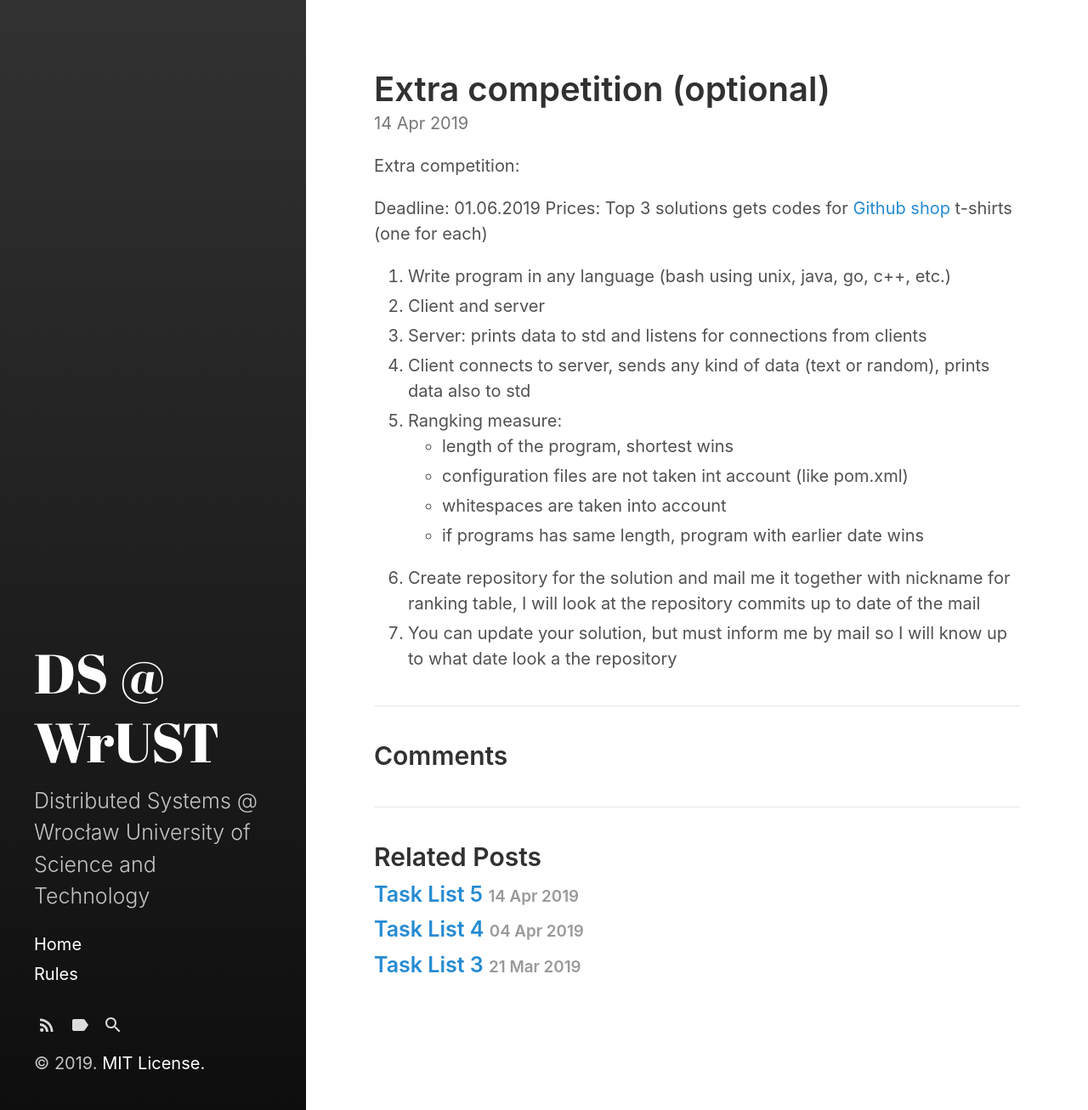
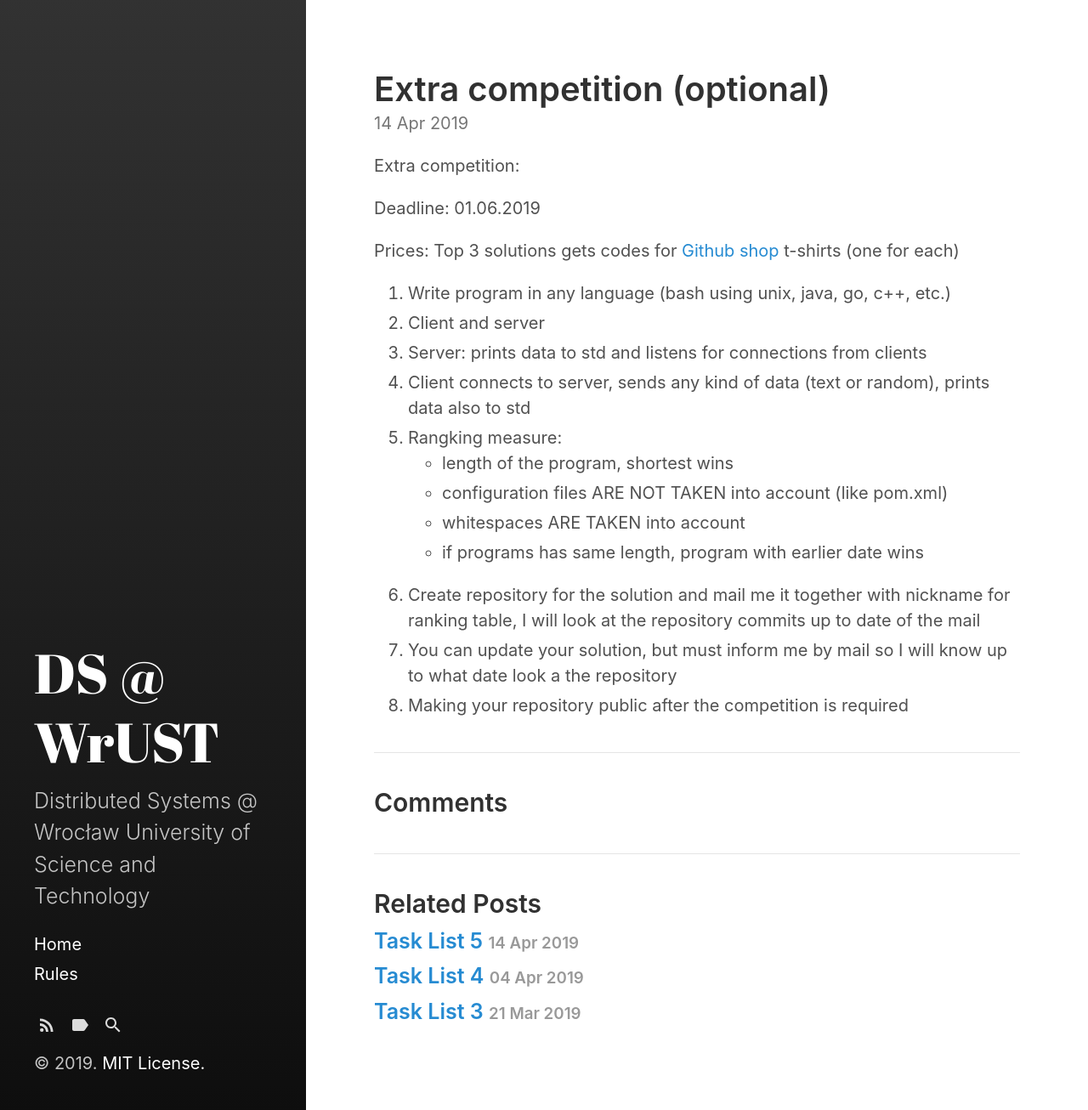
Before and after one commit to distributed-systems-wrust/distributed.github.com, a Jekyll site: the page built from _posts/2019-04-14-extra.md, in a window 1280 px wide. Shown: the whole page at 85% size. Built offline with Jekyll 4.4.1, drawn with Linux system fonts in a browser that asks for light colours.

Commit message:
extra update

```diff
--- a/_posts/2019-04-14-extra.md
+++ b/_posts/2019-04-14-extra.md
@@ -6,6 +6,7 @@ title: Extra competition (optional)
 Extra competition:
 
 Deadline: 01.06.2019
+
 Prices: Top 3 solutions gets codes for [Github shop](https://github.myshopify.com/) t-shirts (one for each)
 
 1. Write program in any language (bash using unix, java, go, c++, etc.)
@@ -14,8 +15,9 @@ Prices: Top 3 solutions gets codes for [Github shop](https://github.myshopify.co
 4. Client connects to server, sends any kind of data (text or random), prints data also to std
 5. Rangking measure:
 	- length of the program, shortest wins
-	- configuration files are not taken int account (like pom.xml)
-	- whitespaces are taken into account
+	- configuration files ARE NOT TAKEN into account (like pom.xml)
+	- whitespaces ARE TAKEN into account
 	- if programs has same length, program with earlier date wins
 6. Create repository for the solution and mail me it together with nickname for ranking table, I will look at the repository commits up to date of the mail
 7. You can update your solution, but must inform me by mail so I will know up to what date look a the repository
+8. Making your repository public after the competition is required
```
